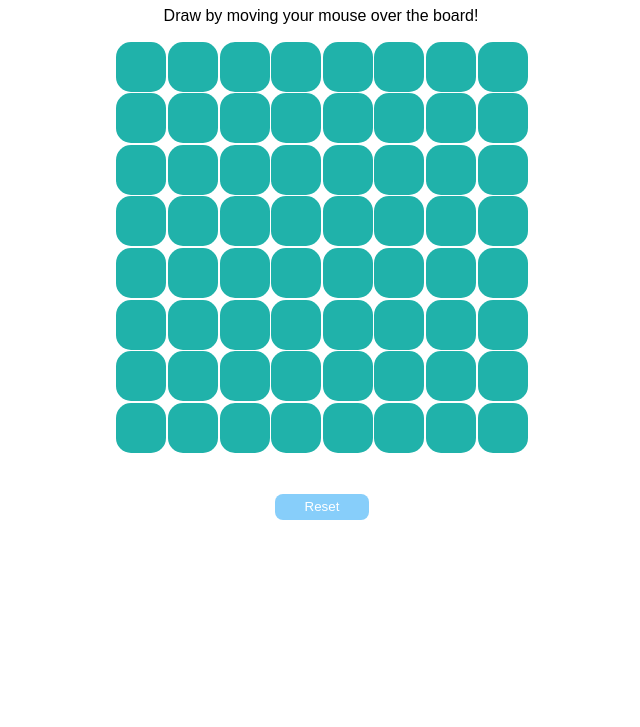
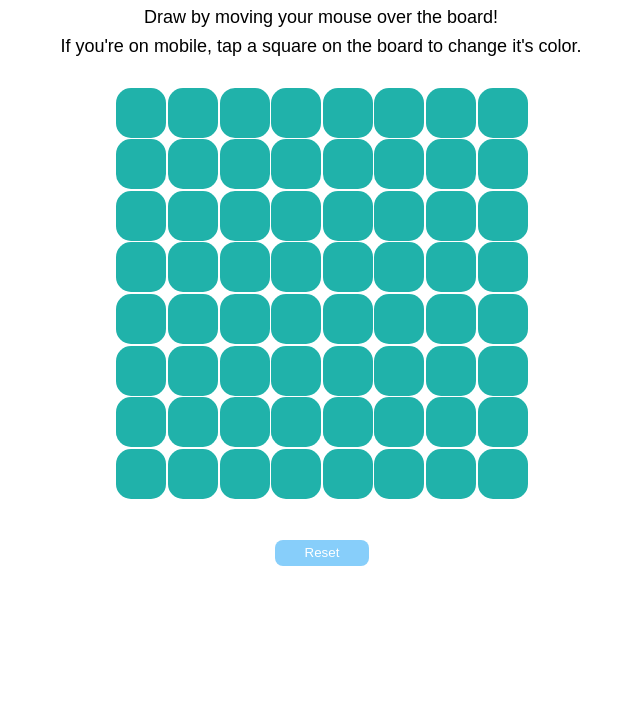
Before and after one commit to usernamecodeearth/Etch-a-Sketch, a plain HTML site: page index.html in a window 1280 px wide. Shown: the part 73-800 px from the top of the page, without its empty margins (282-922 px from the left). Drawn offline with Linux system fonts and the light colour scheme.

Commit message:
added instructions

```diff
--- a/index.html
+++ b/index.html
@@ -11,6 +11,7 @@
     <h1>Etch-a-Sketch</h1>
 
     <p>Draw by moving your mouse over the board!</p>
+    <p>If you're on mobile, tap a square on the board to change it's color.</p>
 <div class="section12Container">
     <section class="section1">
         <nav>
--- a/styles.css
+++ b/styles.css
@@ -22,7 +22,15 @@ h1, p{
   margin-right: 90px;
 }
 
+p{
+  margin-bottom: 30px;
+  font-weight: 100;
+  font-size: large;
+}
 
+p:first-of-type{
+  margin-bottom: -10px;
+}
 
 nav{
   display: inline-block;
```
